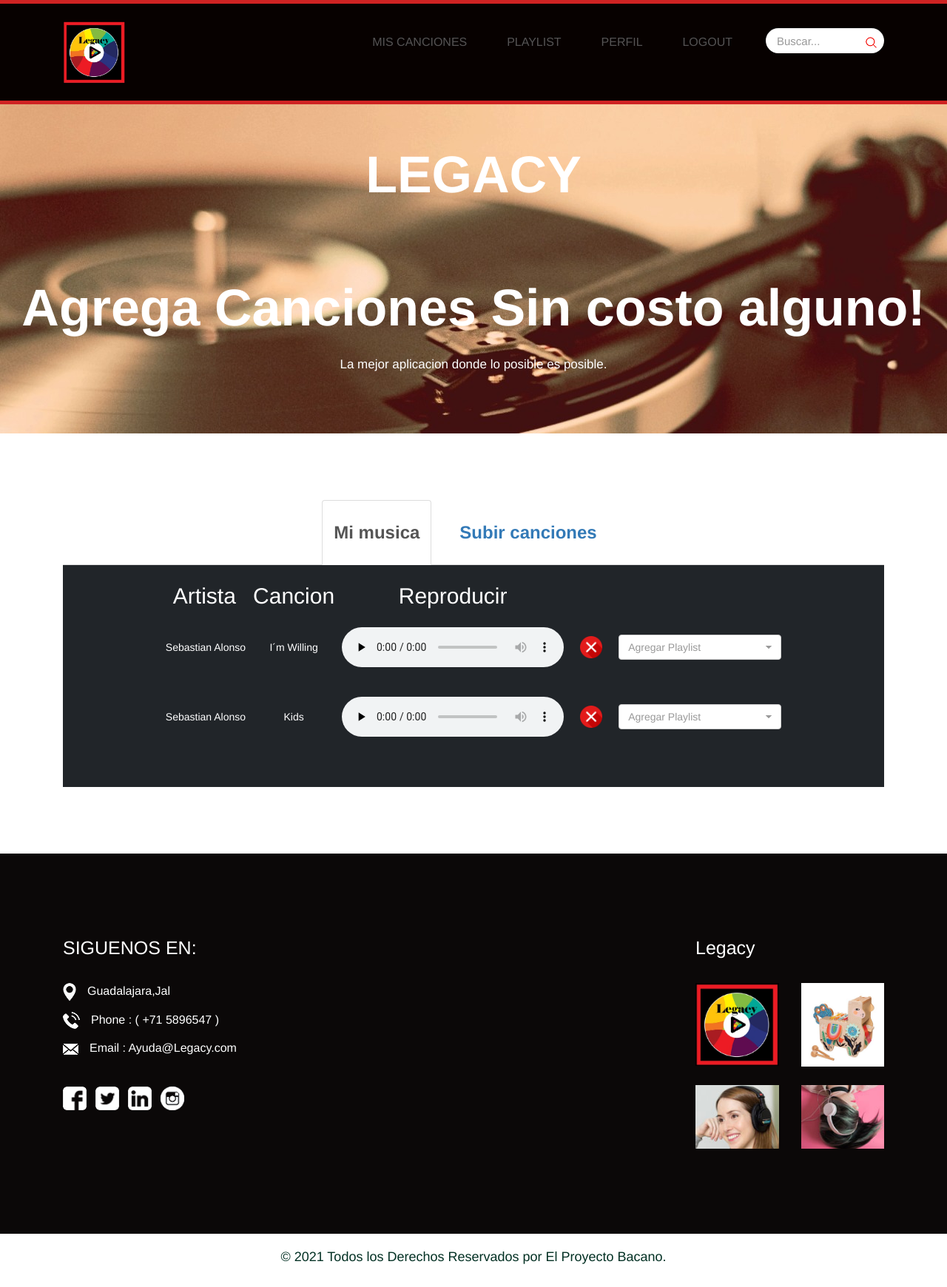
After one commit to sebastian-inzunza/Legacy, a PHP site: page /subir-cancion.html in a window 1280 px wide. The commit adds this page. Shown: the whole page at 74% size. Run offline with PHP 8.4, Linux system fonts and the light colour scheme; some libraries are stand-ins or nearby versions.

Commit message:
Interfaz mi musica

```diff
--- a/css/style2.css
+++ b/css/style2.css
@@ -1755,17 +1755,20 @@
  .send {
      font-size: 16px;
      border: #fff solid 1px;
-     padding: 10px 50px;
+     padding: 10px 70px;
      background-color: #fff;
      align-items: center;
      flex-wrap: wrap;
      border-radius: 10px;
      color: #f70e0e;
+     transition: all 1s ease;
 }
  .send:hover {
+
      background-color: #f70e0e;
      border: #f70e0e solid 1px;
      color: #fff;
+     padding: 10px 80px;
 }
  .address figure {
      margin: 0px;
@@ -1945,3 +1948,16 @@
     height:300px;
     overflow-y: scroll;
   }
+
+  .myDivElement ul {
+     display:flex;
+     justify-content: center;
+   }
+
+   .myDivElement ul li {
+       margin-right: 20px;
+  }
+
+  input[type = file]{
+      color: white;
+    }
--- /dev/null
+++ b/subir-cancion.html
@@ -0,0 +1,255 @@
+<!DOCTYPE html>
+<html lang="en">
+
+<head>
+    <!-- basic -->
+    <meta charset="utf-8">
+    <meta http-equiv="X-UA-Compatible" content="IE=edge">
+    <!-- mobile metas -->
+    <meta name="viewport" content="width=device-width, initial-scale=1">
+    <meta name="viewport" content="initial-scale=1, maximum-scale=1">
+    <!-- site metas -->
+    <title>Legacy | Inicio</title>
+    <meta name="keywords" content="">
+    <meta name="description" content="">
+    <meta name="author" content="">
+    <!-- bootstrap css -->
+    <link rel="stylesheet" href="css/bootstrap.min.css">
+    <!-- style css -->
+    <link rel="stylesheet" href="css/style2.css">
+    <!-- Responsive-->
+    <link rel="stylesheet" href="css/responsive.css">
+    <!-- fevicon -->
+    <link rel="icon" href="img/Legacy-Logo.jpg" type="image/gif" />
+    <!-- Scrollbar Custom CSS -->
+    <link rel="stylesheet" href="css/jquery.mCustomScrollbar.min.css">
+    <!-- Tweaks for older IEs-->
+    <link rel="stylesheet" href="https://netdna.bootstrapcdn.com/font-awesome/4.0.3/css/font-awesome.css">
+    <link rel="stylesheet" href="https://cdnjs.cloudflare.com/ajax/libs/fancybox/2.1.5/jquery.fancybox.min.css" media="screen">
+    <!--[if lt IE 9]>
+      <script src="https://oss.maxcdn.com/html5shiv/3.7.3/html5shiv.min.js"></script>
+      <script src="https://oss.maxcdn.com/respond/1.4.2/respond.min.js"></script><![endif]-->
+</head>
+<!-- body -->
+
+<body class="main-layout">
+
+    <!-- loader  -->
+    <div class="loader_bg">
+        <div class="loader"><img src="img/Disc.gif" alt="#" /></div>
+    </div>
+    <!-- end loader -->
+    <!-- header -->
+    <header>
+        <!-- header inner -->
+        <div class="header">
+            <div class="container">
+                <div class="row">
+                    <div class="col-xl-2 col-lg-2 col-md-2 col-sm-2 col logo_section">
+                        <div class="full">
+                            <div class="center-desk">
+                                <div class="logo">
+                                    <a href="inicio.html"><img src="img/Legacy-Logo.jpg" width="85px" alt="logo"/></a>
+                                </div>
+                            </div>
+                        </div>
+                    </div>
+                    <div class="col-xl-8 col-lg-8 col-md-10 col-sm-10">
+                        <div class="menu-area">
+                            <div class="limit-box">
+                                <nav class="main-menu">
+                                    <ul class="menu-area-main">
+                                        <li> <a href="blog.html">Mis Canciones</a> </li>
+                                        <li> <a href="#">Playlist</a> </li>
+                                        <li> <a href="#">Perfil</a> </li>
+                                        <li> <a href="#">Logout</a> </li>
+                                    </ul>
+                                </nav>
+                            </div>
+                        </div>
+                    </div>
+                    <div class="col-xl-2 col-lg-2 col-md-2 col-sm-2">
+                        <form class="search">
+                            <input class="form-control" type="text" placeholder="Buscar...">
+                            <button><img src="img/search_icon.png"></button>
+                        </form>
+                    </div>
+                </div>
+            </div>
+            <!-- end header inner -->
+    </header>
+    <!-- end header -->
+    <section class="banner_section">
+        <div class="banner-main">
+            <img src="img/banner23.jfif"/>
+            <div class="container">
+
+                <div class="text-bg relative">
+                    <h1>LEGACY<br><br>Agrega Canciones Sin costo alguno!</h1>
+                    <p>La mejor aplicacion donde lo posible es posible.</p>
+                </div>
+
+            </div>
+        </div>
+
+    </section>
+    <!-- music-box  -->
+    <div class="music-box">
+        <div class="container">
+            <div class="myDivElement">
+                <ul class="nav nav-tabs">
+                    <li class="active"><a data-toggle="tab" href="#home"><h3 class="center negritas ">Mi musica</h3></a></li>
+                    <li><a data-toggle="tab" href="#menu1"><h3 class="center negritas">Subir canciones</h3></a></li>
+                </ul>
+            </div>
+
+                <div class="tab-content table-dark"> <!-- Esto vamos a sacamr con un while de la base de datos-->
+                        <!-- mi musica-->
+                        <div id="home" class="tab-pane fade in active Scroll">
+                            <table class="display margin_top_30 ">
+                                <tr>
+                                    <td><p>Artista</p></td>
+                                    <td><p>Cancion</p></td>
+                                    <td class = "center"><p>Reproducir</p></td>
+                                </tr>
+                                <tr>
+                                    <td class="center">Sebastian Alonso</td>
+                                    <td class="center">I´m Willing</td>
+                                    <td class="display"><audio class="margin-reproductor"src="YUNG BAE - Bae - 05 I'm Willing (w-tuuwa).mp3" preload="none" controls></audio></td>
+                                    <td><a data-toggle="tab" href="#"><img class ="dividir" src="icon/boton-x.png" alt="icon" width="30px"/></a></td>
+                                    <td >
+                                        <select class="selectpicker display">
+                                            <option value="">Agregar Playlist</option>
+                                            <option value="1">PlayList 1</option>
+                                            <option value="2">Playlist 2</option>
+                                            <option value="3">Playlist 3</option>
+                                        </select>
+
+                                    </td>
+                                </tr>
+                                <tr>
+                                    <td class="center">Sebastian Alonso</td>
+                                    <td class="center">Kids</td>
+                                    <td class="display"><audio class="margin-reproductor"src="KIDS.mp3" preload="none" controls></audio></td>
+                                    <td><a data-toggle="tab" href="#"><img class ="dividir" src="icon/boton-x.png" alt="icon" width="30px"/></a></td>
+                                    <td >
+                                        <select class="selectpicker display">
+                                            <option value="">Agregar Playlist</option>
+                                            <option value="1">PlayList 1</option>
+                                            <option value="2">Playlist 2</option>
+                                            <option value="3">Playlist 3</option>
+                                        </select>
+
+                                    </td>
+                                </tr>
+                            </table>
+                        </div>
+                        <!-- FIN SECCION POP-->
+
+                        <!-- Subir canciones-->
+
+                        <div id="menu1" class="tab-pane fade Scroll">
+
+                                <div class="address ">
+                                    <h3 class="center">Sube tus archivos</h3>
+                                    <form class="display">
+                                        <div class="row">
+                                            <div class="col-sm-12">
+                                                <input class="contactus" type="file">
+                                                <label for=""></label>
+                                            </div>
+                                            <div class="col-sm-12">
+                                                <select class=" display contactus">
+
+                                                    <option value="">Agregar Playlist</option>
+                                                    <option value="1">PlayList 1</option>
+                                                    <option value="2">Playlist 2</option>
+                                                    <option value="3">Playlist 3</option>
+                                                </select>
+                                            </div>
+                                            <div class="col-sm-12 center" >
+                                                <button class="send" href="#">Subir</button>
+                                            </div>
+
+                                        </div>
+                                    </form>
+                                </div>
+
+
+                        </div>
+
+               </div>
+        </div>
+    </div>
+    <!--  footer -->
+    <footr id="footer_with_contact">
+        <div class="footer">
+            <div class="container">
+                <div class="row">
+                    <div class="col-lg-3 col-md-6 col-sm-12 width">
+                        <div class="address">
+                            <h3>SIGUENOS EN:</h3>
+                            <ul class="locarion_icon">
+                                <li><img src="icon/1.png" alt="icon" />Guadalajara,Jal</li>
+                                <li><img src="icon/2.png" alt="icon" />Phone : ( +71 5896547 )</li>
+                                <li><img src="icon/3.png" alt="icon" />Email : Ayuda@Legacy.com</li>
+
+                            </ul>
+                            <ul class="contant_icon">
+                                <li><img src="icon/fb.png" alt="icon" /></li>
+                                <li><img src="icon/tw.png" alt="icon" /></li>
+                                <li><img src="icon/lin(2).png" alt="icon" /></li>
+                                <li><img src="icon/instagram.png" alt="icon" /></li>
+                            </ul>
+                        </div>
+                    </div>
+                    <div class="col-lg-6 col-md-6 col-sm-12 width">
+
+                    </div>
+                    <div class="col-xl-3 col-lg-3 col-md-6 col-sm-12 width">
+                        <div class="address">
+                            <h3>Legacy</h3>
+                            <div class="row">
+                                <div class="col-xl-6 col-lg-6 col-md-6 col-sm-6 ">
+                                    <figure><img src="img/Legacy-Logo.jpg"/></figure>
+                                </div>
+                                <div class="col-xl-6 col-lg-6 col-md-6 col-sm-6 ">
+                                    <figure><img src="img/Huevo-Pascua.jpg" /></figure>
+                                </div>
+                                <div class="col-xl-6 col-lg-6 col-md-6 col-sm-6 ">
+                                    <figure><img src="img/music3.jpg" /></figure>
+                                </div>
+                                <div class="col-xl-6 col-lg-6 col-md-6 col-sm-6 ">
+                                    <figure><img src="img/music4.jpg" /></figure>
+                                </div>
+                            </div>
+
+                        </div>
+                    </div>
+                </div>
+            </div>
+            <div class="copyright">
+                <p>© 2021 Todos los Derechos Reservados por El Proyecto Bacano.</p>
+            </div>
+        </div>
+    </footr>
+    <!-- end footer -->
+    <!-- Javascript files-->
+    <script src="js/jquery.min.js"></script>
+    <script src="js/popper.min.js"></script>
+    <script src="js/bootstrap.bundle.min.js"></script>
+    <script src="js/jquery-3.0.0.min.js"></script>
+    <script src="js/plugin.js"></script>
+    <!-- sidebar -->
+    <script src="js/jquery.mCustomScrollbar.concat.min.js"></script>
+    <script src="js/custom.js"></script>
+    <script src="https:cdnjs.cloudflare.com/ajax/libs/fancybox/2.1.5/jquery.fancybox.min.js"></script>
+    <link href="https://cdnjs.cloudflare.com/ajax/libs/bootstrap-select/1.10.0/css/bootstrap-select.min.css" rel="stylesheet"/>
+    <script src="https://ajax.googleapis.com/ajax/libs/jquery/2.1.1/jquery.min.js"></script>
+    <link href="https://maxcdn.bootstrapcdn.com/bootstrap/3.3.6/css/bootstrap.min.css" rel="stylesheet">
+    <script src="https://maxcdn.bootstrapcdn.com/bootstrap/3.3.6/js/bootstrap.min.js"></script>
+    <script src="https://cdnjs.cloudflare.com/ajax/libs/bootstrap-select/1.10.0/js/bootstrap-select.min.js"></script>
+
+</body>
+
+</html>
```
Also changed, not shown: img/banner23.jfif (added).
